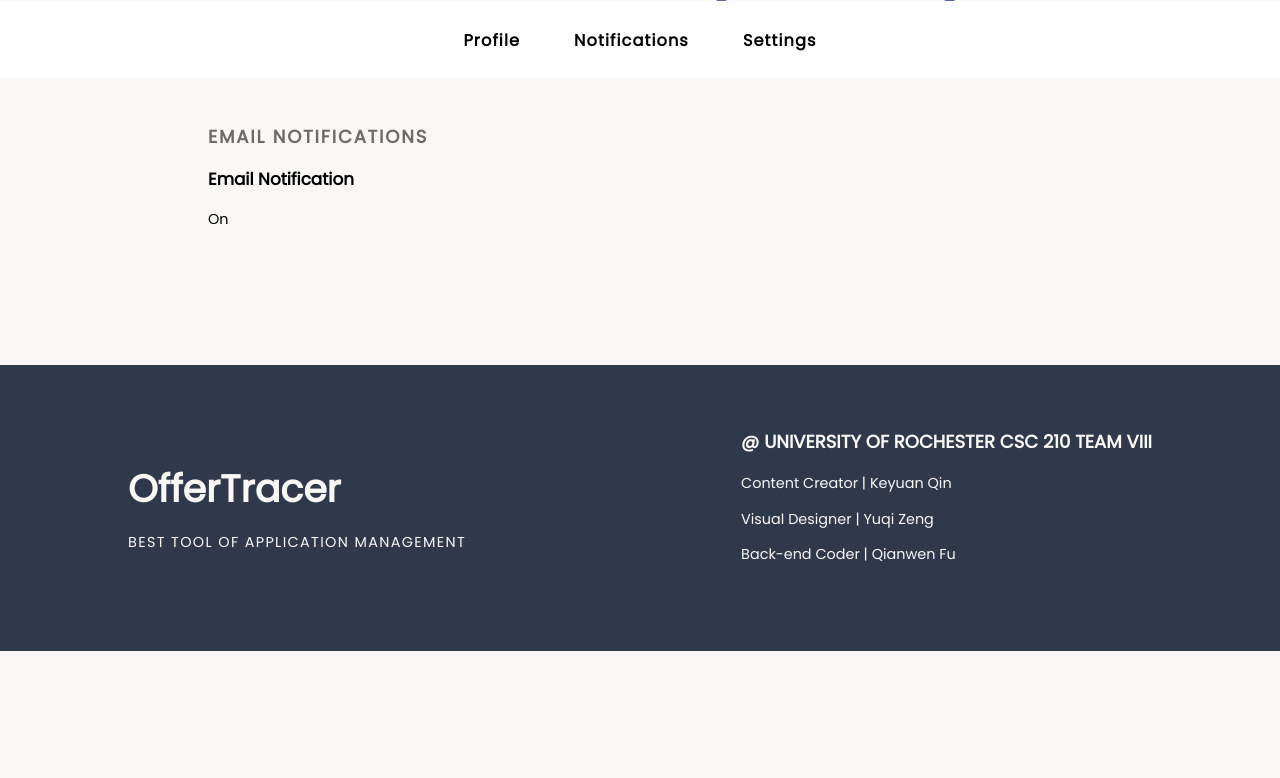
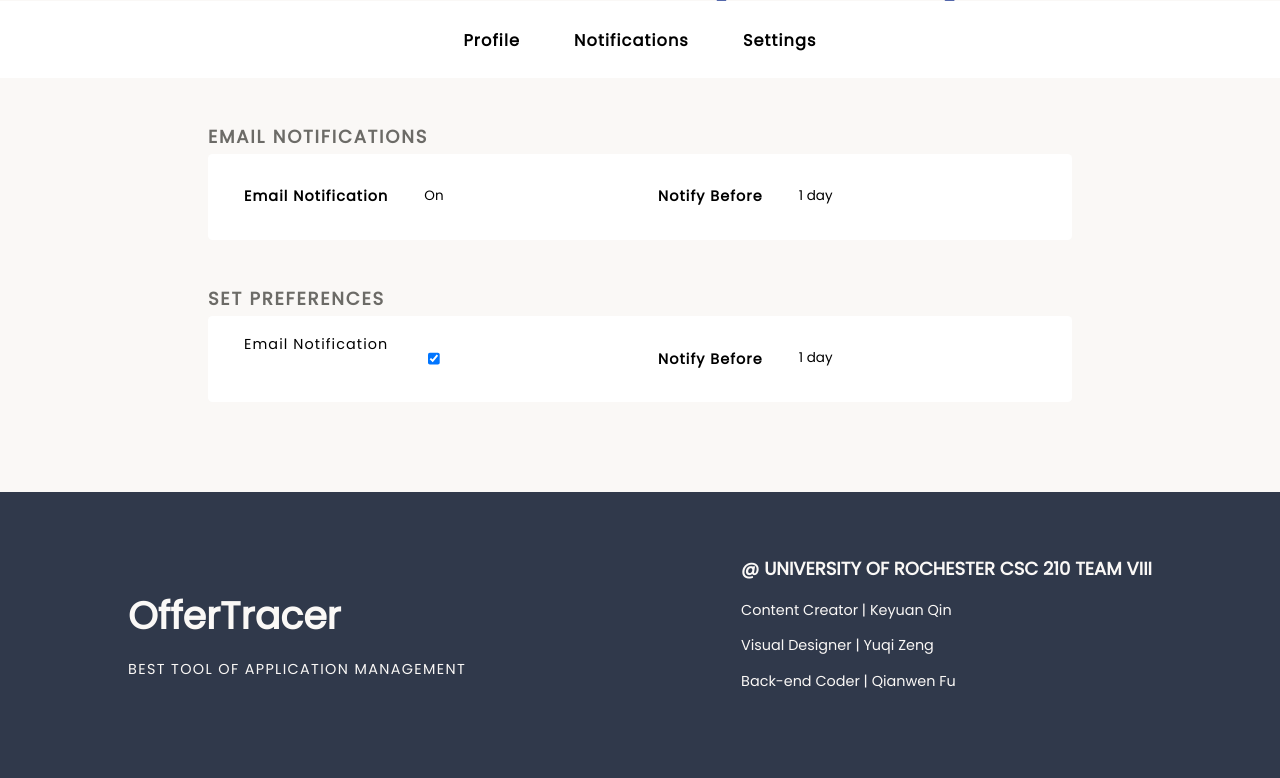
Before and after one commit to yzeng810/CSC210Final, a Flask app: template templates/preference.html in a window 1280 px wide. Shown: the part 532-1310 px from the top of the page. Before the commit the page ends 1183 px from the top, so only its background shows below. Run offline with Flask 2, Linux system fonts and the light colour scheme; the template is opened without the code that fills it, so the values that code supplies are empty; a user stored in the database is signed in; parts of the project's set-up code (start-up, migrations or seed data) failed here and were passed over.

Commit message:
update css

```diff
--- a/static/css/dashboard.css
+++ b/static/css/dashboard.css
@@ -104,22 +104,21 @@
 /* --------------- End ------------- */
 
 /* Account Page */
-.dashContent form {
+.settings form {
 	background-color: white;
 	border-radius: 5px;
 	padding: 20px;
 }
 
-.dashContent form * {
+.settings form * {
 	margin-left: 20px;
 }
 
-.dashContent label {
+.settings label {
 	font-size: 16px;
 	color: #888783;
 	letter-spacing: 1.5px;
 	text-transform: uppercase;
-
 }
 
 .dashInput {
@@ -151,8 +150,12 @@
 /* --------------- End ------------- */
 
 /* Preference Page */
-
-
+.notifications label {
+	margin: 0
+	font-size: 16px;
+	margin-right: 40px;
+	letter-spacing: 1.2px;
+}
 /* --------------- End ------------- */
 
 
@@ -163,3 +166,8 @@
 .dashHeader h1:hover {
 	color: #e06253;
 }
+
+.dashInput:focus {
+	outline: none;
+	border: none;
+}
--- a/templates/account.html
+++ b/templates/account.html
@@ -1,7 +1,7 @@
 {% extends "dashboardBase.html" %}
 
 {% block dashboard %}
-<div class="dashContent">
+<div class="dashContent settings">
 
 	<h2>Change Login Info</h2>
 	<form method="POST" action="/account">
--- a/templates/preference.html
+++ b/templates/preference.html
@@ -1,18 +1,37 @@
 {% extends "dashboardBase.html" %}
 
 {% block dashboard %}
-<div class="dashContent">
+<div class="dashContent notifications">
 
 	<h2>Email Notifications</h2>
-	<div class="emailNotiInfo">
-		<div class="infoItem">
+	<div class="profileContent">
+
+		<div class="profileItem">
 			<h3>Email Notification</h3>
 			<p>On</p>
 		</div>
 
+		<div class="profileItem">
+			<h3>Notify Before</h3>
+			<p>1 day</p>
+		</div>
+
 	</div>
 
-	<h2></h2>
+	<h2>Set Preferences</h2>
+	<form class="profileContent">
+
+		<div class="profileItem">
+			<label>Email Notification</label><br>
+			<input type="checkbox" checked>
+		</div>
+
+		<div class="profileItem">
+			<h3>Notify Before</h3>
+			<p>1 day</p>
+		</div>
+
+	</form>
 
 </div>
 {% endblock %}
```
